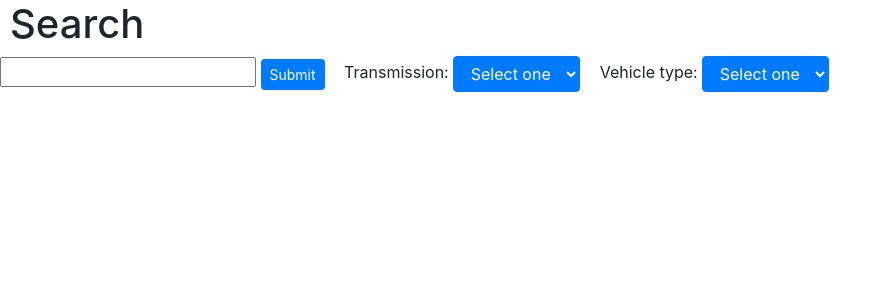
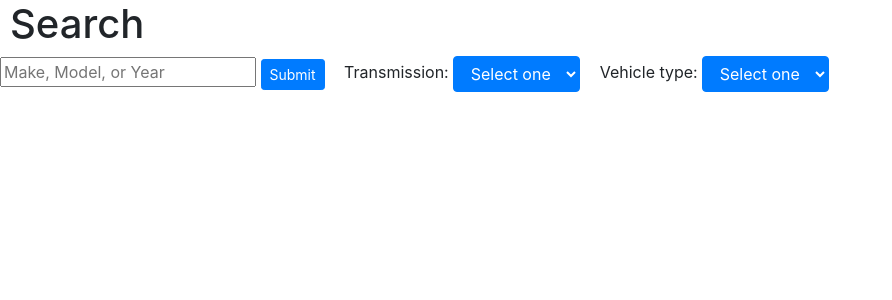
Before and after one commit to jabernall24/CST-336-Group-Project, a PHP site: page /search.php?search=1 in a window 1280 px wide. Shown: the part 72-372 px from the top of the page, without its empty margins (0-892 px from the left). Run offline with PHP 8.4, Linux system fonts and the light colour scheme; the visitor is signed in with stand-in values (Sample User, id 1); data that the repository does not hold is empty; some libraries are stand-ins or nearby versions.

Commit message:
search text box

```diff
--- a/search.php
+++ b/search.php
@@ -29,7 +29,7 @@
 
         <h1 id = "title"> Search </h1>
         <div id = "submitArea">
-            <input type="text" id = "query">
+            <input type="text" id = "query" placeholder="Make, Model, or Year">
             <button id="submit" class="btn btn-primary btn-sm">Submit</button>
             <span class = "Text">Transmission:</span>
 
```
Also changed, not shown: img/logo.png.
